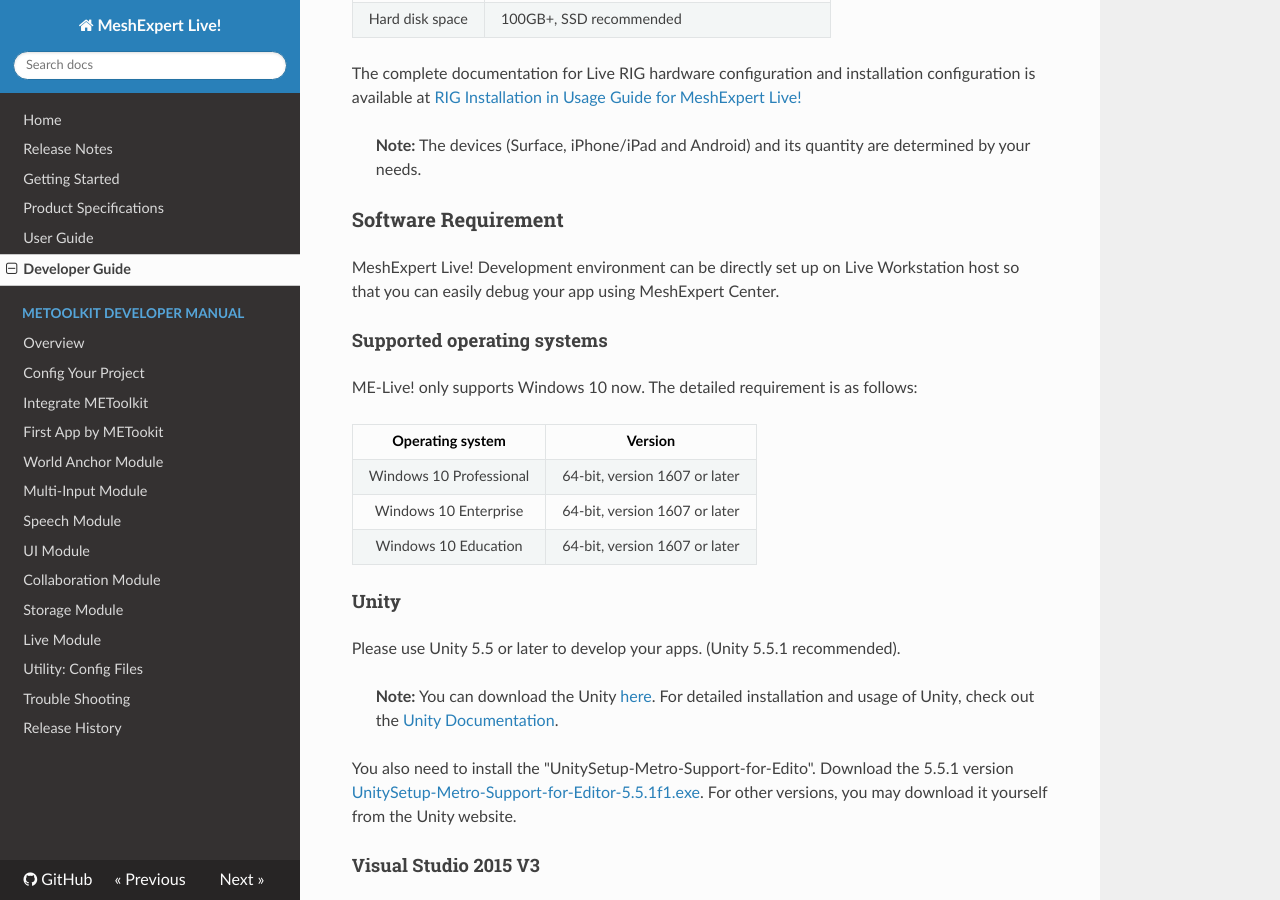
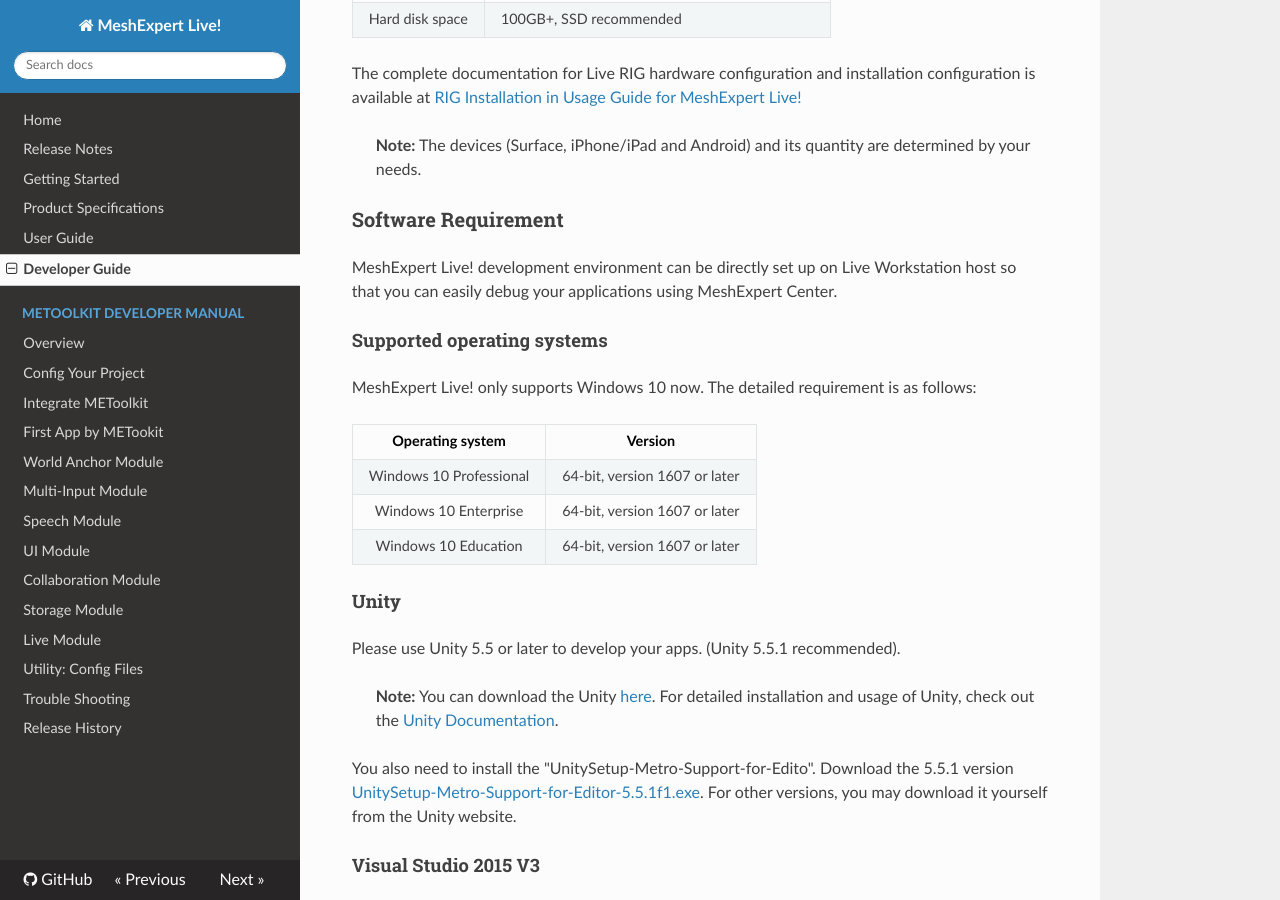
Before and after one commit to michael2008/ME-Live-Doc, an MkDocs documentation site: the page built from docs/developer-guide.md, in a window 1280 px wide and 900 px high, scrolled down 1114 px. Built offline with MkDocs 1.6.1, drawn with Linux system fonts in a browser that asks for light colours; nearby versions of some CDN libraries; old or Windows-style settings are respelled for this version of MkDocs.

Commit message:
Update developer-guide.md

```diff
--- a/docs/developer-guide.md
+++ b/docs/developer-guide.md
@@ -38,11 +38,11 @@ The complete documentation for Live RIG hardware configuration and installation
 
 ### Software Requirement
 
-MeshExpert Live! Development environment can be directly set up on Live Workstation host so that you can easily debug your app using MeshExpert Center.
+MeshExpert Live! development environment can be directly set up on Live Workstation host so that you can easily debug your applications using MeshExpert Center.
 
 #### Supported operating systems
 
-ME-Live! only supports Windows 10 now. The detailed requirement is as follows:
+MeshExpert Live! only supports Windows 10 now. The detailed requirement is as follows:
 
 |    Operating system     |            Version            |
 | :---------------------: | :---------------------------: |
```
